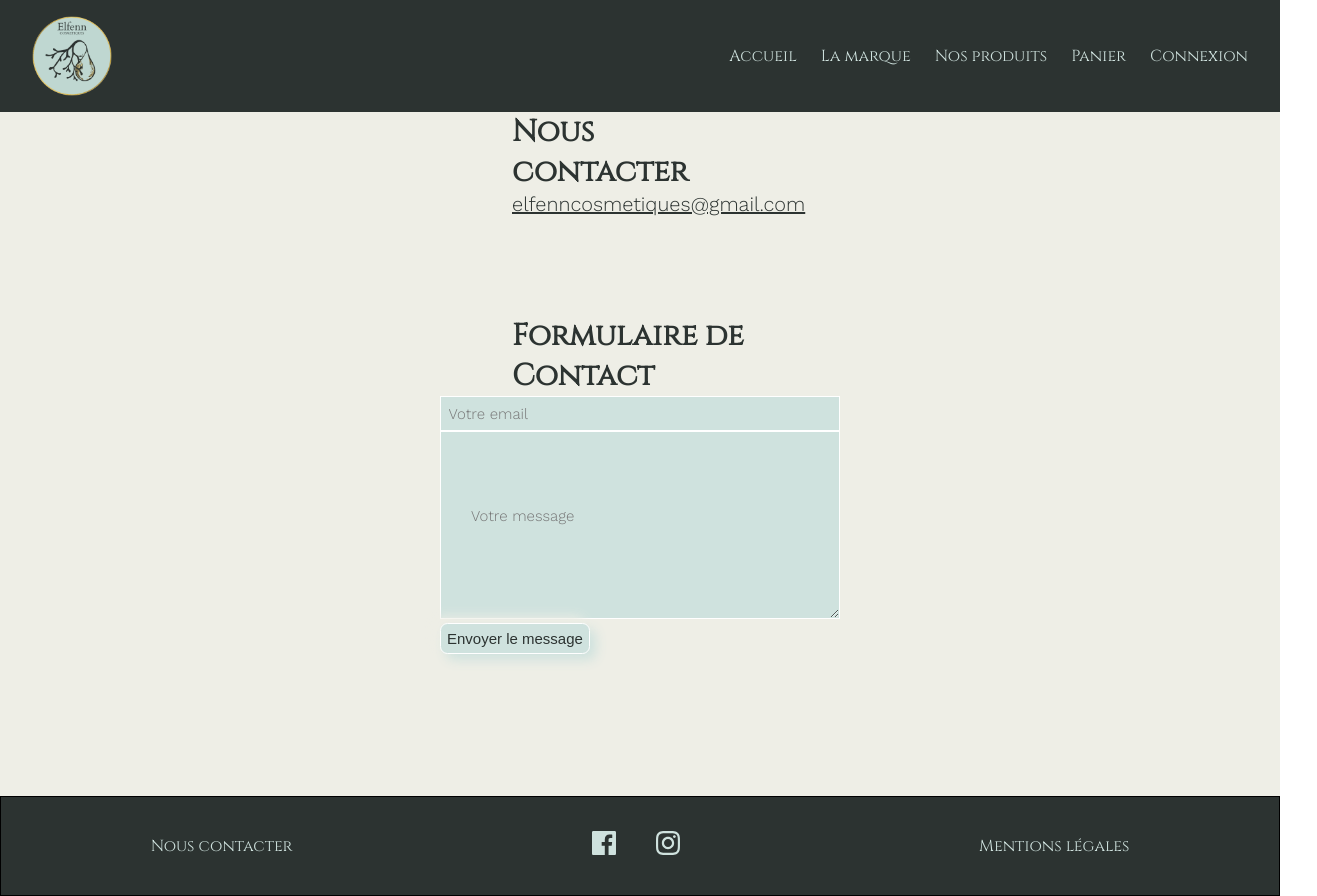
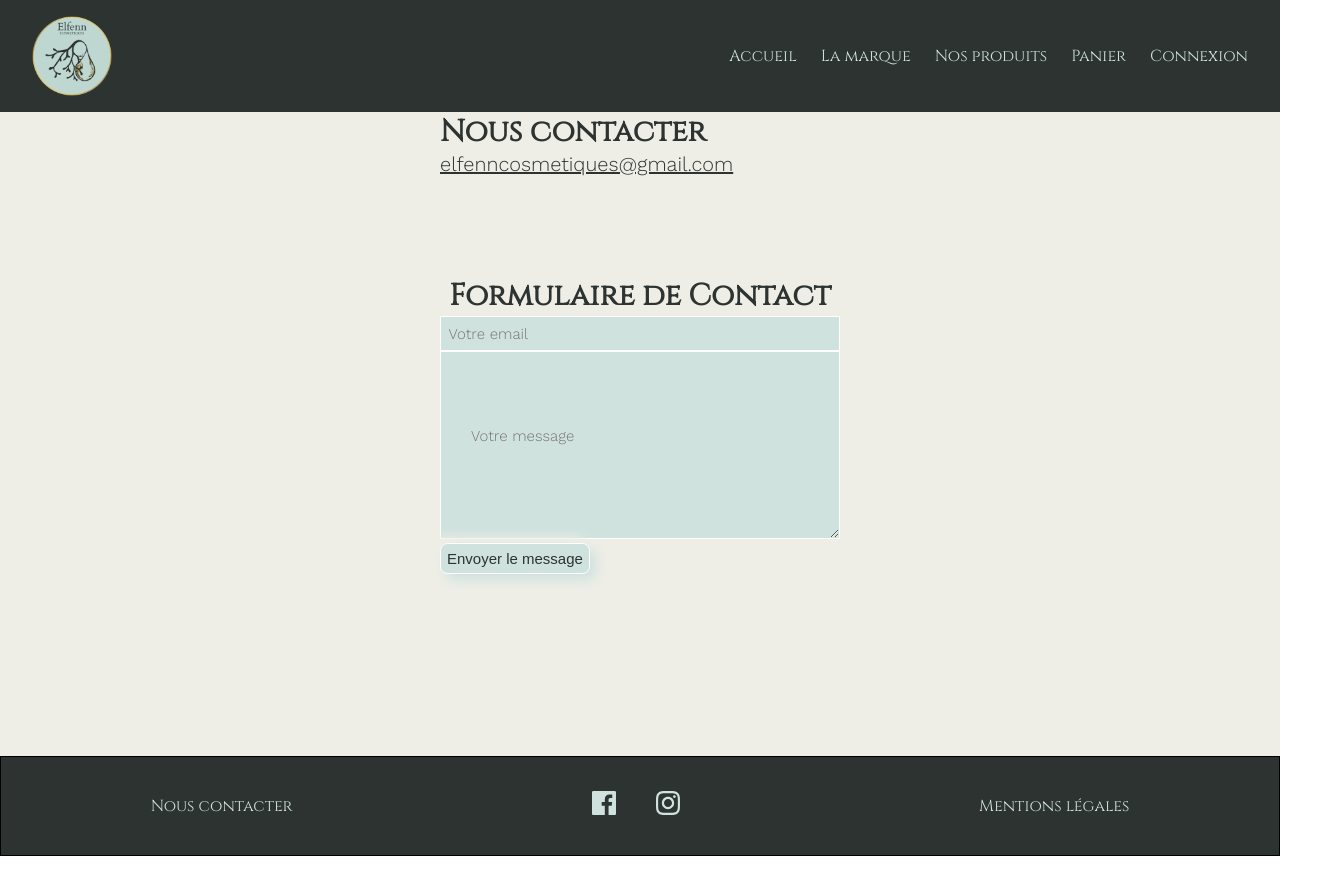
Before and after one commit to WildCodeSchool/remote2q4-21-p3-agathe-front, a React (Create React App) app: page /contact in a window 1280 px wide. Shown: the whole page, 1317 px wide, since content can reach past the window. After the commit the page ends 856 px from the top, so only its background shows below. Built offline with nearby package versions, Linux system fonts and the light colour scheme; no server answers; a web font is replaced by a local one.

Commit message:
change import

```diff
--- a/package.json
+++ b/package.json
@@ -6,6 +6,7 @@
     "@emotion/react": "^11.8.2",
     "@emotion/styled": "^11.8.1",
     "@mui/icons-material": "^5.5.1",
+    "@mui/material": "^5.5.2",
     "@testing-library/jest-dom": "^5.16.2",
     "@testing-library/react": "^12.1.2",
     "@testing-library/user-event": "^13.5.0",
--- a/src/App.jsx
+++ b/src/App.jsx
@@ -1,21 +1,21 @@
 import React from "react";
 import { BrowserRouter, Route, Routes } from "react-router-dom";
+import AdminPanel from "./pages/AdminPanel";
+import Brand from "./pages/Brand";
+import Catalogue from "./pages/Catalogue";
+import CartPage from "./pages/CartPage";
+import ContactPage from "./pages/ContactPage";
+import CartProvider from "./contexts/CartContext";
+import Checkout from "./pages/Checkout";
 import Home from "./pages/Home";
-import Brand from "./pages/Brand";
+import LoginPage from "./pages/LoginPage";
+import Logout from "./components/form/Logout";
+import Page from "./middleware/Page";
 import ProductPage from "./pages/ProductPage";
-import CartPage from "./pages/CartPage";
-import Catalogue from "./pages/Catalogue";
-import Checkout from "./pages/Checkout";
-import ContactPage from "./pages/ContactPage";
-import LoginPage from "./pages/LoginPage";
 import RegisterPage from "./pages/RegisterPage"
-import Logout from "./components/form/Logout";
 import TextAdmin from "./pages/TextAdmin";
-import CartProvider from "./contexts/CartContext";
 import UserProvider from './contexts/UserProvider';
 import "./App.css"
-import AdminPanel from "./pages/AdminPanel";
-import Page from "./middleware/Page";
 
 function App() {
   return (
@@ -30,7 +30,7 @@ function App() {
               <Route path="/cart" element={<Page SubPage={CartPage} />} />
               <Route path="/catalogue" element={<Catalogue />} />
               <Route path="/checkout" element={<Checkout />} />
-              <Route path="/contact" element={<ContactPage />} />
+              <Route path="/contact" element={<Page SubPage={ContactPage} />} />
               <Route path="/login" element={<LoginPage />} />
               <Route path="/register" element={<RegisterPage />} />
               <Route path="/logout" element={<Logout />} />
--- a/src/pages/ContactPage.css
+++ b/src/pages/ContactPage.css
@@ -1,15 +1,15 @@
-.ContactPage .FormContainer {
+.ContactPage {
+    display: flex;
+    flex-direction: column;
     background-color: #eeeee6;
 }
-.ContactPage .FormContainer h1 {
+.ContactPage  h1 {
     font-size: 30px;
     font-family: var(--font-home);
     color: #2C3331;
-    margin: 0 40%;
 }
-.FormContainer .email {
+.ContactPage .email {
     font-size: 20px;
     font-family: var(--font-text);
-    margin: 40%;
     color: #2C3331;
 }
--- a/src/pages/ContactPage.jsx
+++ b/src/pages/ContactPage.jsx
@@ -1,19 +1,15 @@
 import React from 'react';
 import ContactForm from "../components/form/ContactForm";
-import Footer from '../components/home/Footer';
-import Navbar from '../components/home/Navbar';
+
 import "./ContactPage.css";
+
 
 function ContactPage() {
   return (
-    <div className="ContactPage">
-      <Navbar />
-        <div className='FormContainer'>
-            <h1 className="contact">Nous contacter</h1>
-            <a className="email" href="mailto: elfenncosmetiques@gmail.com" target="_blank" rel="noreferrer">elfenncosmetiques@gmail.com</a>
-            <ContactForm  />
-        </div>
-        <Footer />
+    <div className='ContactPage'>
+      <h1 className="contact">Nous contacter</h1>
+      <a className="email" href="mailto: elfenncosmetiques@gmail.com" target="_blank" rel="noreferrer">elfenncosmetiques@gmail.com</a>
+      <ContactForm />
     </div>
   )
 }
```
Also changed, not shown: 1 other file (tests, documents, lock files or other folders).
